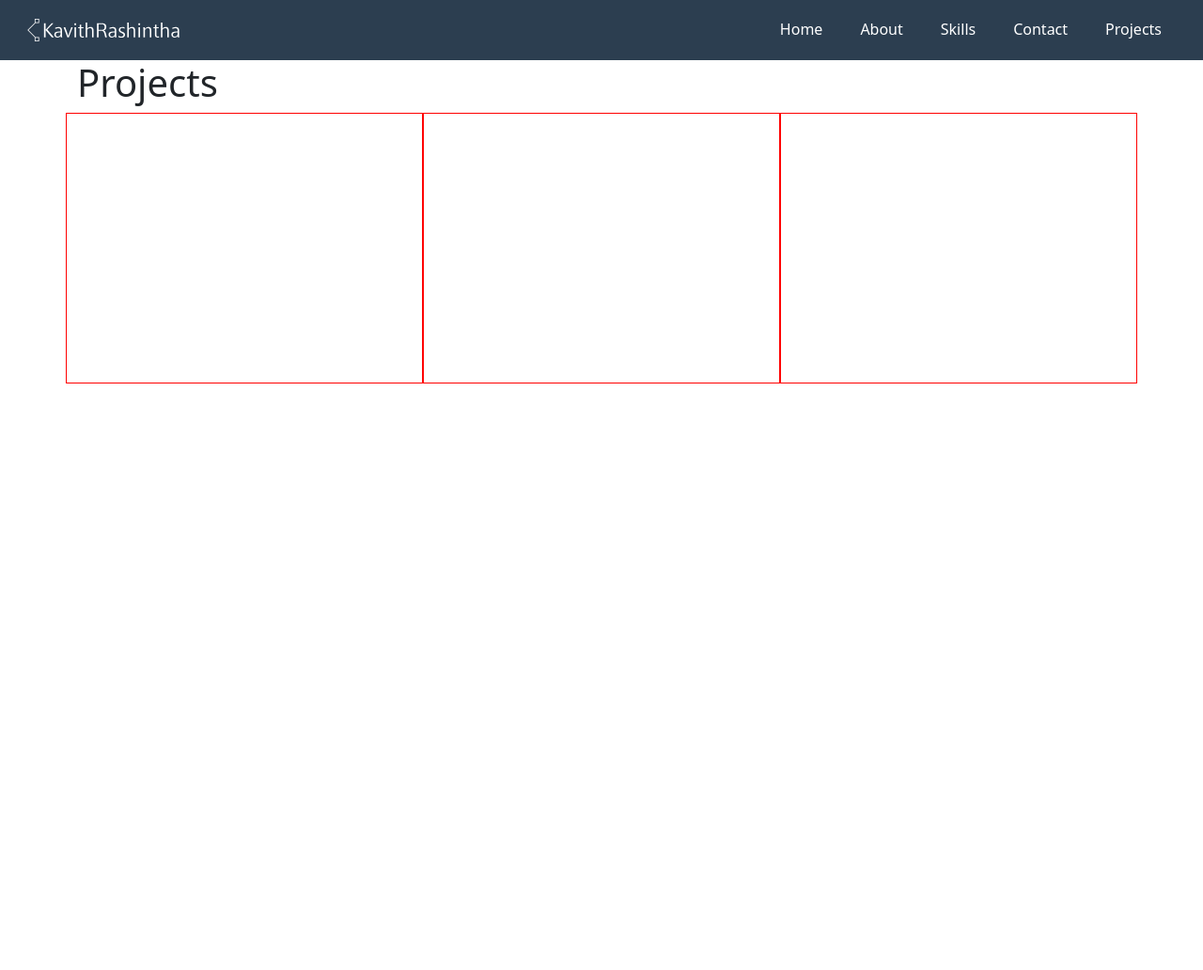
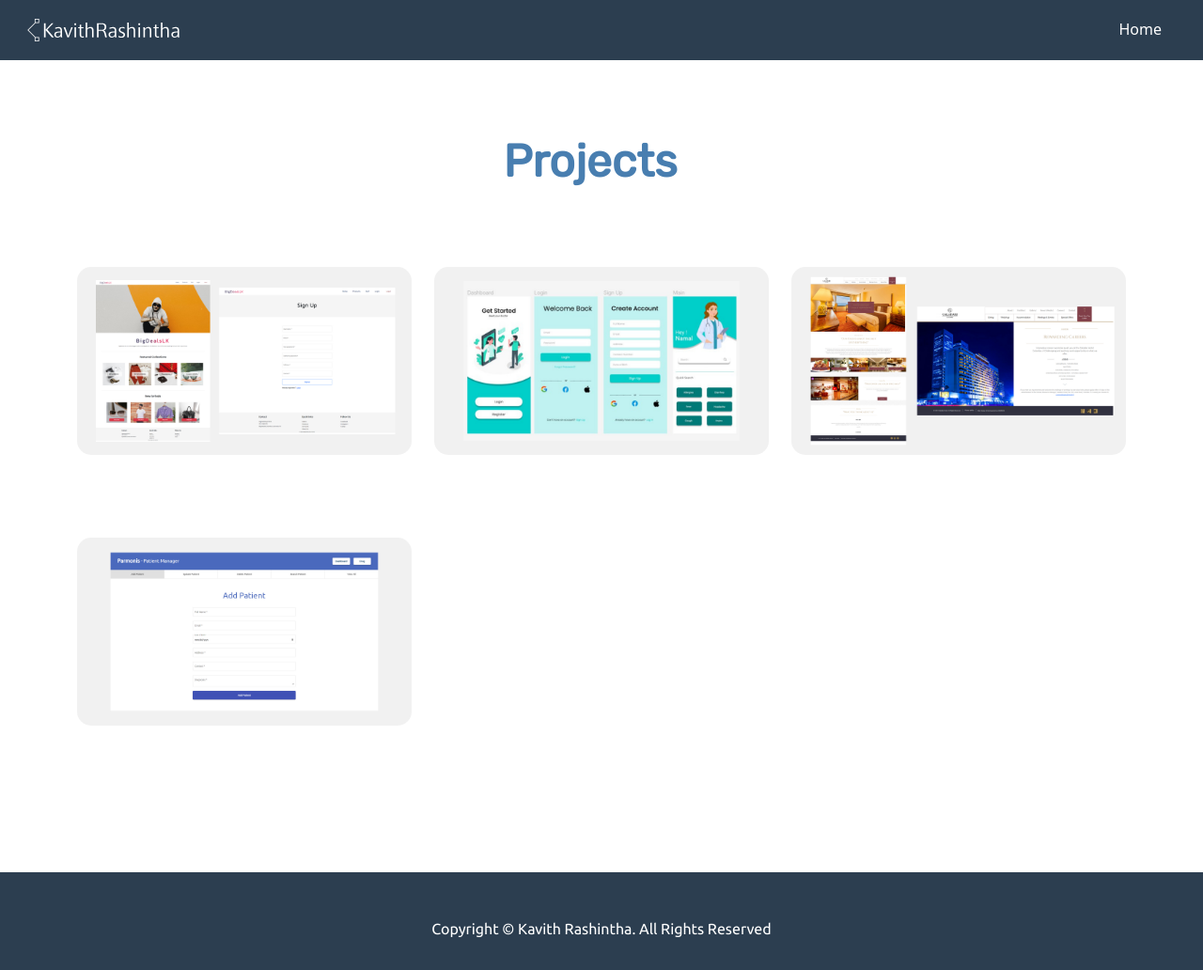
Before and after one commit to KavithRashintha/Personal_Website_Test, a plain HTML site: page pojects/projects.html in a window 1280 px wide. Shown: the whole page at 94% size. Before the commit the page ends 800 px from the top, so only its background shows below. Drawn offline with nearby package versions, Linux system fonts and the light colour scheme.

Commit message:
Final stage of main page 1.2

```diff
--- a/pojects/projects.css
+++ b/pojects/projects.css
@@ -71,14 +71,72 @@
 .projects{
     width: 100%;
     height: auto;
+    margin: 3rem 0 0 0;
 }
 .project{
     height: 18rem;
-    border: 1px solid red;
+}
+.projects-heading{
+    width: 100%;
+    height: 8rem;
+    display: flex;
+    align-items: center;
+    text-align: center;
+}
+.projects-heading h1{
+    font-family: 'Rubik', sans-serif;
+    font-size: 3rem;
+    font-weight: bold;
+    color: #487eb0;
+}
+.project{
+    display: flex;
+    justify-content: center;
+    align-items: center;
+}
+.project img{
+    width: 100%;
+    border-radius: 15px;
+    position: sticky;
+}
+.project img:hover{
+    width: 101%;
+    transition: all 0.5s ease;
 }
 /*Projects*/
 
 /*=====================================================================================================================*/
+
+/*Footer*/
+.footer{
+    width: 100%;
+    height: 6.5rem;
+    display: flex;
+    justify-content: center;
+    align-items: center;
+    background-color: #2c3e50;
+    margin: 7rem 0 0 0;
+}
+.footer-desc p{
+    font-family: 'Ubuntu', sans-serif;
+    color: white;
+    margin: 1rem 0 0 0;
+}
+/*Footer*/
+
+/*=====================================================================================================================*/
+
+.reveal{
+    position: relative;
+    transform: translateY(65px);
+    opacity: 0;
+    transition: all 1s ease;
+}
+
+.reveal.active{
+    transform: translateY(0px);
+    opacity: 1;
+}
 
 /*Media Queries*/
 @media (max-width: 576px) {
@@ -117,5 +175,26 @@
     .navigation.active{
         display: flex;
     }
+    .projects-heading{
+        padding: 0 0 0 1.25rem;
+    }
+    .projects-heading h1{
+        font-size: 2.25rem;
+    }
+    .project{
+        margin: -2rem 0;
+        padding: 0 0 0 2.25rem;
+    }
+    .project img{
+        width: 90%;
+    }
+    .footer{
+        height: 6rem;
+        margin: 5rem 0 0 0;
+    }
+    .footer-desc p{
+        font-size: 0.70rem;
+        margin: 0.1rem 0 0 0;
+    }
 }
 /*Media Queries*/
--- a/pojects/projects.html
+++ b/pojects/projects.html
@@ -34,10 +34,6 @@
             <div class="navigation">
                 <ul>
                     <li> <a href="../index.html">Home</a> </li>
-                    <li> <a href="#">About</a> </li>
-                    <li> <a href="#">Skills</a> </li>
-                    <li> <a href="#">Contact</a> </li>
-                    <li> <a href="#">Projects</a> </li>
                 </ul>
             </div>
         </div>
@@ -47,23 +43,44 @@
     <!--Projects-->
     <div class="projects">
         <div class="container">
-            <div class="row">
+            <div class="row projects-heading">
                 <h1>Projects</h1>
             </div>
-            <div class="row">
+            <div class="row reveal">
                 <div class="col-sm-4 project">
-
+                    <a href="https://github.com/KavithRashintha/BigDealsLK-Front-end.git">
+                        <img src="media/bigdealslk-img.png" alt="">
+                    </a>
                 </div>
                 <div class="col-sm-4 project">
-
+                    <a href="https://www.figma.com/file/2v1HKDV2FoCpWKLy4M96RP/E-Doctor?node-id=0%3A1">
+                        <img src="media/e-doctor-img.png" alt="">
+                    </a>
                 </div>
                 <div class="col-sm-4 project">
-
+                    <a href="https://github.com/KavithRashintha/galadarihotel.lk_clone.git">
+                        <img src="media/galadhari-img.png" alt="">
+                    </a>
+                </div>
+            </div>
+            <div class="row reveal">
+                <div class="col-sm-4 project">
+                    <a href="https://github.com/KavithRashintha/theCurettageApp.git">
+                        <img src="media/pharmosis-img.png" alt="">
+                    </a>
                 </div>
             </div>
         </div>
     </div>
     <!--Projects-->
+
+    <!--Footer-->
+    <div class="footer">
+        <div class="footer-desc">
+            <p>Copyright © Kavith Rashintha. All Rights Reserved</p>
+        </div>
+    </div>
+    <!--Footer-->
 
     <!--JavaScript-->
     <script src="https://cdn.jsdelivr.net/npm/bootstrap@5.2.1/dist/js/bootstrap.bundle.min.js" integrity="sha384-u1OknCvxWvY5kfmNBILK2hRnQC3Pr17a+RTT6rIHI7NnikvbZlHgTPOOmMi466C8" crossorigin="anonymous"></script>
--- a/pojects/projects.js
+++ b/pojects/projects.js
@@ -6,3 +6,42 @@ toggleHamburger.addEventListener("click" , ()=>{
     navigation.classList.toggle("active")
 })
 /*Hamburger toggle*/
+
+/*Reveal*/
+window.onload = function (){
+    const pageAccessedByReload = (
+        (window.performance.navigation && window.performance.navigation.type === 1) || window.performance
+            .getEntriesByType('navigation')
+            .map((nav) => nav.type)
+            .includes('reload')
+    );
+
+    if(pageAccessedByReload){
+        let revealHome=document.getElementsByClassName("reveal")[0];
+
+        revealHome.classList.add('active');
+    }
+}
+
+window.addEventListener('DOMContentLoaded', (event) => {
+    let revealHome=document.getElementsByClassName("reveal")[0];
+
+    revealHome.classList.add('active');
+});
+
+window.addEventListener('scroll' , ()=>{
+    let reveals=document.querySelectorAll(".reveal");
+
+    for (let i=0; i<reveals.length; i++){
+        let windowHeight=window.innerHeight;
+        let revealTop=reveals[i].getBoundingClientRect().top;
+        let revealsPoint=120;
+
+        if(revealTop < windowHeight - revealsPoint){
+            reveals[i].classList.add('active');
+        }else{
+            reveals[i].classList.remove('active');
+        }
+    }
+});
+/*Reveal*/
```
Also changed, not shown: pojects/media/bigdealslk-img.png (added), pojects/media/e-doctor-img.png (added), pojects/media/galadhari-img.png (added), pojects/media/pharmosis-img.png (added), style_dark.css (deleted).
